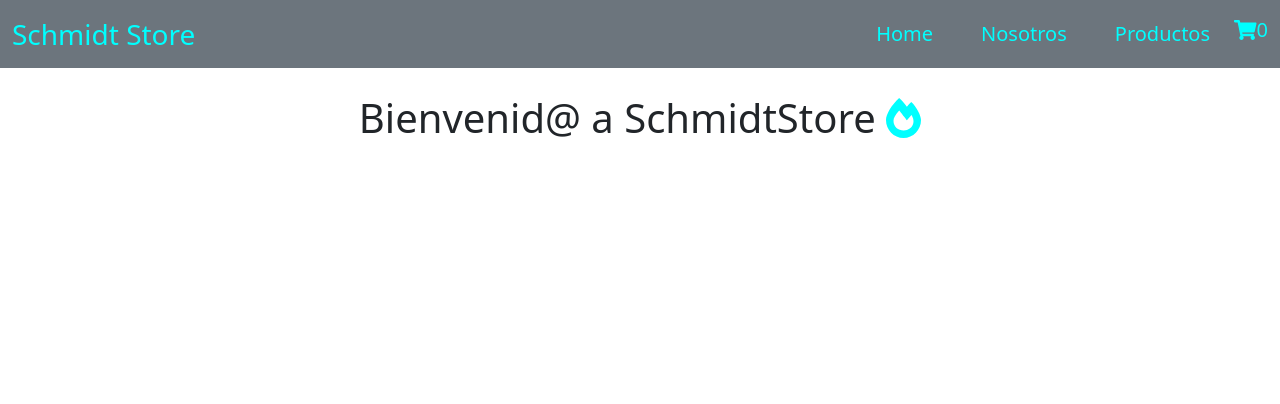
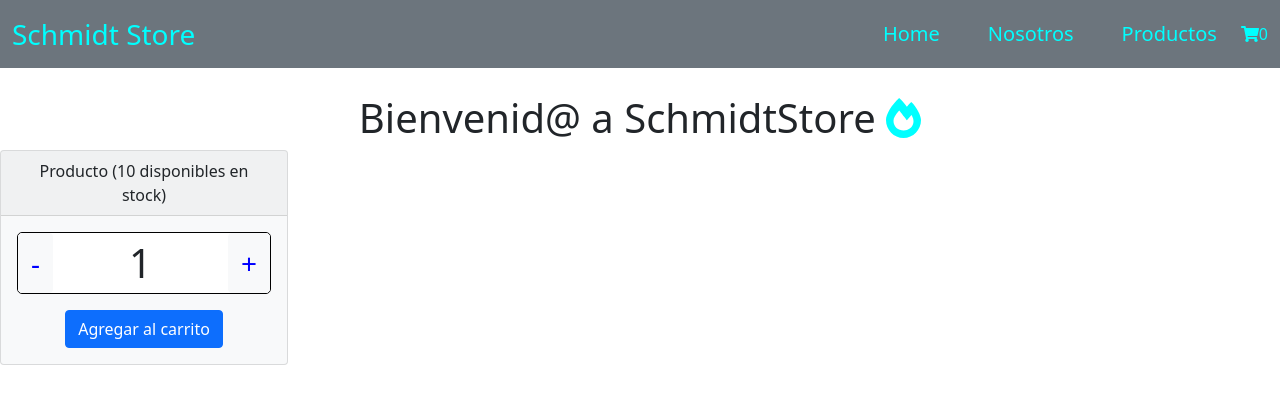
Before and after one commit to francoschmidt/proyectoReactJS, a React (Create React App) app: page / in a window 1280 px wide. Shown: the top 404 px of the page. Built offline with nearby package versions, Linux system fonts and the light colour scheme.

Commit message:
agrego ItemCount para agregar productos al carrito

```diff
--- a/src/App.js
+++ b/src/App.js
@@ -1,4 +1,4 @@
-import logo from './logo.svg';
+// import logo from './logo.svg';
 import './App.css';
 import Main from './components/Main/Main';
 
--- /dev/null
+++ b/src/components/CartWidget/CartWidget.css
@@ -0,0 +1,4 @@
+#contenedorCartWidget{
+    cursor: pointer;
+    color: aqua;
+}
--- a/src/components/CartWidget/CartWidget.js
+++ b/src/components/CartWidget/CartWidget.js
@@ -1,11 +1,13 @@
 import React from 'react'
 import { FontAwesomeIcon } from '@fortawesome/react-fontawesome'
 import { faShoppingCart } from '@fortawesome/free-solid-svg-icons'
+import './CartWidget.css'
 
 const CartWidget = () => {
+
     return (
-        <div>
-            <FontAwesomeIcon icon={faShoppingCart} color='aqua'/>
+        <div id='contenedorCartWidget'>
+            <FontAwesomeIcon icon={faShoppingCart}/>
             <span>0</span>
         </div>
 
--- /dev/null
+++ b/src/components/ItemCount/ItemCount.js
@@ -0,0 +1,107 @@
+import React from 'react'
+
+const ItemCount = ({stock, setStock, initial, setInitial}) => {
+
+    //cuando clickeo en sumar seteo el 'initial'
+    function onAdd(){
+        if (initial < stock){
+            setInitial(initial+1)
+        }
+    }
+    //cuando clickeo en restar seteo el 'initial'
+    function onRemove(){
+        if(initial > 0){
+            setInitial(initial-1)
+        }
+    }
+    //muestro mensajes y seteo el stock dsp de agregar al carrito
+    function restarStock(){
+        if(stock < initial){
+            alert('No hay suficiente stock')
+        }else{
+            alert('Producto agregado exitosamente');
+            setStock(stock = stock-initial);
+        }
+    }
+
+    return (
+        <div className="card text-dark mb-3 bg-light" style={{maxWidth: 18 + 'em'}}>
+            <div className="card-header text-center">Producto ({stock} disponibles en stock)</div>
+            <div className="card-body">
+                <div className='d-flex justify-content-between bg-white' style={{border:'1px solid black', borderRadius:'5px'}}>
+                    <button onClick={()=>onRemove()} id='botonSumarProducto' className='d-inline btn btn-light fs-3' style={{color:'blue'}}>-</button>
+                    <div id='productosEnCarrito' className='d-inline fs-1'>{initial}</div>
+                    <button onClick={()=>onAdd()} id='botonRestarProducto' className='d-inline btn btn-light fs-3' style={{color:'blue'}}>+</button>
+                </div>
+                <div className='d-flex justify-content-center'>
+                    <button onClick={()=>restarStock()} id='agregarAlCarrito' className='mt-3 btn btn-primary'>Agregar al carrito</button>
+                </div>
+            </div>
+        </div>
+    )
+}
+
+
+
+
+
+
+
+
+
+
+
+
+
+
+
+// const CantidadClick = ({stock}) => {
+
+//     // stock => tienes que recibir como parametro en el main , recuerda poner lo !
+
+//     // es el state que manipula la cantidad de clicks que haz hecho !
+//     // recuerda descomentar lo en el Main , si vas a usar )
+
+//     const [clicks , setClicks] = useState(0)
+
+//     // es la funcion que incrementa los clicks siempre y cuando sean menor que el stock
+//     const addClick = () => {
+//         if(clicks < stock) setClicks(clicks+1)
+//     }
+
+//     // es la funcion que disminuye los clicks siempre y cuando sean mayor a 0
+//     const removeClick = () => {
+//         if(stock > 0) setClicks(clicks-1)
+//     }
+//     return (
+//         <div>
+//             {/* Aca en el h1 muestro los clicks y en onClicks de bontones estoy asignando las funciones correspondientes */}
+//         <h1>{clicks}</h1>
+//         <button onClick={()=>addClick()}>Add</button>
+//         <button onClick={()=>removeClick()}>Remove</button>
+//         </div>
+//     )
+// }
+
+// export default CantidadClick
+
+
+
+
+
+
+
+
+
+
+
+
+
+
+
+
+
+
+
+
+export default ItemCount
--- /dev/null
+++ b/src/components/ItemListContainer/ItemListContainer.css
@@ -0,0 +1,4 @@
+#bienvenido{
+    text-align: center;
+    margin-top: 2%
+}
--- a/src/components/ItemListContainer/ItemListContainter.js
+++ b/src/components/ItemListContainer/ItemListContainter.js
@@ -1,13 +1,18 @@
-import React from 'react'
+import React, { useState } from 'react'
+import ItemCount from '../ItemCount/ItemCount'
 import { FontAwesomeIcon } from '@fortawesome/react-fontawesome'
 import { faFireAlt } from '@fortawesome/free-solid-svg-icons'
+import './ItemListContainer.css'
 
 const ItemListContainter = ({nombreDelSitio}) => {
 
+    const [stock , setStock] = useState(10);
+    const [initial, setInitial] = useState(1);
 
     return (
         <div>
-            <h1 style={{textAlign:'center', marginTop:'2%'}}>Bienvenid@ a {nombreDelSitio} <FontAwesomeIcon icon={faFireAlt} color='aqua'/></h1>
+            <h1 id='bienvenido'>Bienvenid@ a {nombreDelSitio} <FontAwesomeIcon icon={faFireAlt} color='aqua'/></h1>
+            <ItemCount stock={stock} setStock={setStock} initial={initial} setInitial={setInitial}/>
         </div>
     )
 }
--- a/src/components/Main/Main.js
+++ b/src/components/Main/Main.js
@@ -3,7 +3,6 @@ import Navbar from '../Navbar/Navbar';
 import ItemListContainter from '../ItemListContainer/ItemListContainter';
 
 const Main = () => {
-
 
     return (
         <div>
--- a/src/components/Navbar/Navbar.css
+++ b/src/components/Navbar/Navbar.css
@@ -1,7 +1,3 @@
 #nav a{
     color: aqua;
 }
-#cartWidget{
-    text-decoration: none;
-    cursor: pointer;
-}
--- a/src/components/Navbar/Navbar.js
+++ b/src/components/Navbar/Navbar.js
@@ -4,26 +4,21 @@ import '../Navbar/Navbar.css'
 
 const Navbar = () => {
 
-
-
     return (
-        //creo el navbar dentro del header
         <header>
             <nav className="navbar navbar-expand-lg navbar-light bg-secondary" id='nav'>
                 <div className="container-fluid">
-                    <a className="navbar-brand fs-3" href="#">Schmidt Store</a>
+                    <a className="navbar-brand fs-3" href="#nav">Schmidt Store</a>
                     <button id='navbarToggler' className="navbar-toggler" type="button" data-bs-toggle="collapse" data-bs-target="#navbarNavAltMarkup" aria-controls="navbarNavAltMarkup" aria-expanded="false" aria-label="Toggle navigation">
                         <span className="navbar-toggler-icon" id='navbarTogglerIcon'></span>
                     </button>
                     <div className="collapse navbar-collapse justify-content-end" id="navbarNavAltMarkup">
                         <div className="navbar-nav">
-                            <a className="nav-link active fs-5 mx-3" aria-current="page" href="#">Home</a>
-                            <a className="nav-link active fs-5 mx-3" href="#">Nosotros</a>
-                            <a className="nav-link active fs-5 mx-3" href="#">Productos</a>
-                            <a className='fs-5 mt-1' id='cartWidget'>
-                                <CartWidget/>
-                            </a>
+                            <a className="nav-link active fs-5 mx-3" aria-current="page" href="#nav">Home</a>
+                            <a className="nav-link active fs-5 mx-3" href="#nav">Nosotros</a>
+                            <a className="nav-link active fs-5 mx-3" href="#nav">Productos</a>
                         </div>
+                        <CartWidget/>
                     </div>
                 </div>
             </nav>
--- a/src/index.js
+++ b/src/index.js
@@ -3,7 +3,6 @@ import ReactDOM from 'react-dom';
 import './index.css';
 import App from './App';
 import reportWebVitals from './reportWebVitals';
-import * as bootstrap from 'bootstrap';
 import 'bootstrap/dist/css/bootstrap.min.css';
 
 ReactDOM.render(
```
Also changed, not shown: src/components/ItemCount/ItemCount.css (added).
